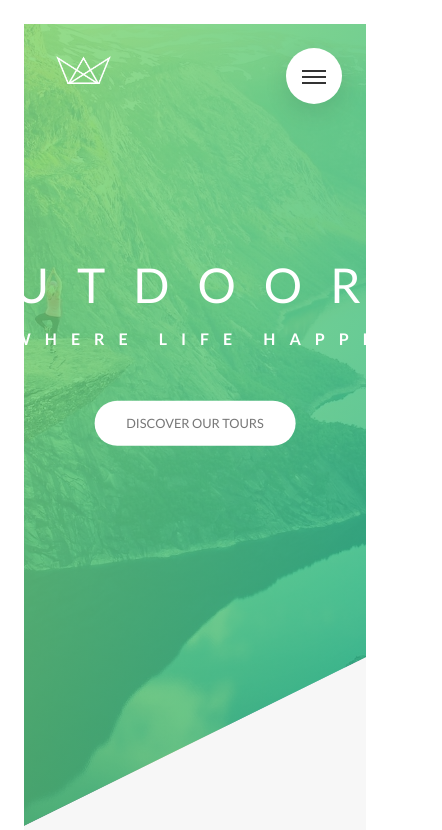
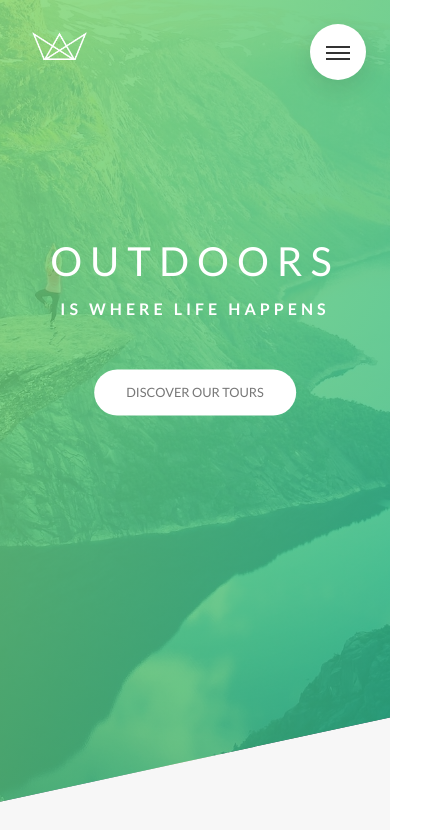
Before and after one commit to prinpadure/Natours, a website: page index.html in a window 390 px wide. Shown: the top 830 px of the page, 442 px wide, since content can reach past the window. Drawn offline with nearby package versions, Linux system fonts and the light colour scheme; files that its build step writes are made by us from their sources.

Commit message:
add media queries for base, typography and layout

```diff
--- a/sass/abstracts/_variables.scss
+++ b/sass/abstracts/_variables.scss
@@ -21,6 +21,7 @@ $color-tertiary-dark: #5643fa;
 // GRID
 $grid-width: 114rem;
 $gutter-vertical: 8rem;
+$gutter-vertical-small: 6rem;
 $gutter-horizontal: 6rem;
 
 // FONT
--- a/sass/base/_base.scss
+++ b/sass/base/_base.scss
@@ -25,4 +25,8 @@ html {
 
 body {
     box-sizing: border-box;
+    padding: 3rem;
+    @include respond(tab-port) {
+        padding: 0;
+    }
 }
--- a/sass/base/_typography.scss
+++ b/sass/base/_typography.scss
@@ -11,6 +11,11 @@
         animation-name: moveInLeft;
         animation-duration: 1s;
         animation-timing-function: ease-out;
+
+        @include respond(phone) {
+            font-size: 5rem;
+            letter-spacing: 1rem;
+        }
     }
 
     &--sub {
@@ -20,6 +25,9 @@
         letter-spacing: 1.75rem;
         animation: moveInRight 1s ease-out;
         animation-duration: 1s;
+        @include respond(phone) {
+            letter-spacing: 0.5rem;
+        }
     }
 }
 
@@ -29,7 +37,6 @@ body {
     font-size: $default-font-size;
     line-height: 1.7;
     color: $color-grey-dark;
-    padding: 3rem;
 }
 
 .heading-secondary {
@@ -43,6 +50,14 @@ body {
     background-image: linear-gradient(to right, $color-primary-light, $color-primary-dark);
     transition: all 0.2s;
     letter-spacing: 2px;
+
+    @include respond(tab-port) {
+        font-size: 3rem;
+    }
+    @include respond(phone) {
+        font-size: 2.5rem;
+    }
+
     &:hover {
         transform: skewY(2deg) skewX(15deg) scale(1.1);
         text-shadow: 0.5rem 1rem 2rem rgba($color-black, 0.2);
--- a/sass/layout/_footer.scss
+++ b/sass/layout/_footer.scss
@@ -3,6 +3,10 @@
     padding: 10rem 0;
     font-size: 1.4rem;
     color: $color-grey-light-1;
+
+    @include respond(tab-port) {
+        padding: 8rem 0;
+    }
 
     &__logo-box {
         text-align: center;
@@ -19,6 +23,10 @@
         border-top: 1px solid $color-grey-dark;
         padding-top: 2rem;
         display: inline-block;
+        @include respond(tab-port) {
+            width: 100%;
+            text-align: center;
+        }
     }
 
     &__list {
@@ -51,5 +59,10 @@
     &__copyright {
         width: 80%;
         float: right;
+
+        @include respond(tab-port) {
+            width: 100%;
+            float: none;
+        }
     }
 }
--- a/sass/layout/_grid.scss
+++ b/sass/layout/_grid.scss
@@ -4,6 +4,14 @@
 
     &:not(:last-child) {
         margin-bottom: $gutter-vertical;
+
+        @include respond(tab-port) {
+            margin-bottom: $gutter-vertical-small;
+        }
+    }
+
+    @include respond(tab-port) {
+        max-width: 50rem;
     }
 
     @include clearfix;
@@ -11,6 +19,15 @@
         float: left;
         &:not(:last-child) {
             margin-right: $gutter-horizontal;
+
+            @include respond(tab-port) {
+                margin-right: 0;
+                margin-bottom: $gutter-vertical-small;
+            }
+        }
+
+        @include respond(tab-port) {
+            width: 100% !important;
         }
     }
     .col-1-of-2 {
--- a/sass/layout/_header.scss
+++ b/sass/layout/_header.scss
@@ -6,6 +6,10 @@
     background-position: top;
     clip-path: polygon(0 0, 100% 0, 100% 75vh, 0 100%);
     position: relative;
+
+    @include respond(phone) {
+        clip-path: polygon(0 0, 100% 0, 100% 85vh, 0 100%);
+    }
 
     &__logo-box {
         position: absolute;
--- a/sass/layout/_navigation.scss
+++ b/sass/layout/_navigation.scss
@@ -13,6 +13,14 @@
         // transform: scale(80);
         z-index: 100;
         transition: transform 0.8s cubic-bezier(0.86, 0, 0.07, 1);
+        @include respond(tab-port) {
+            top: 4.5rem;
+            right: 4.5rem;
+        }
+        @include respond(phone) {
+            top: 3.5rem;
+            right: 3.5rem;
+        }
     }
     &__button {
         background-color: $color-white;
@@ -26,6 +34,14 @@
         box-shadow: 0 1rem 3rem rgba($color-black, 0.1);
         text-align: center;
         cursor: pointer;
+        @include respond(tab-port) {
+            top: 4rem;
+            right: 4rem;
+        }
+        @include respond(phone) {
+            top: 3rem;
+            right: 3rem;
+        }
     }
     &__nav {
         height: 100vh;
```
